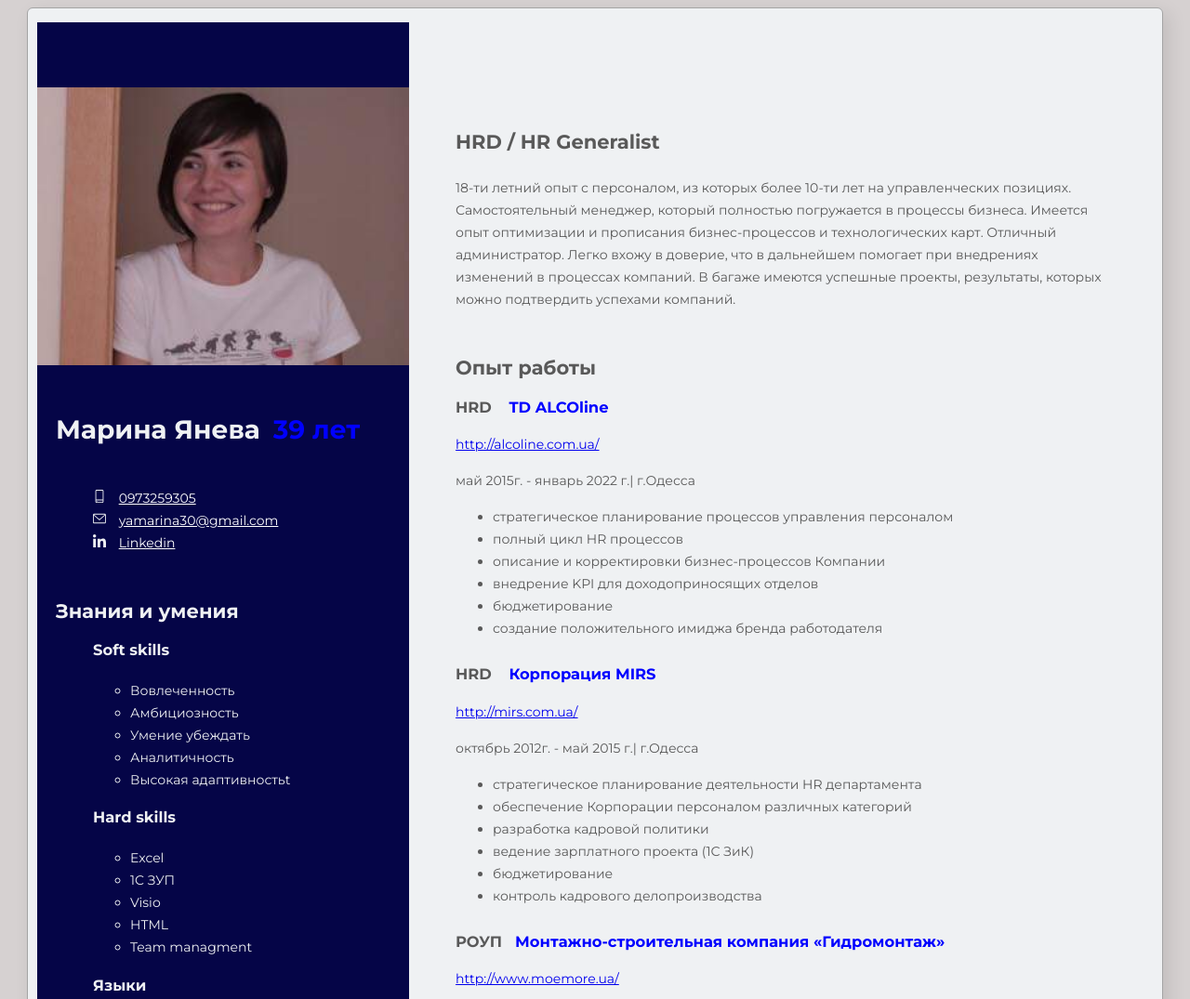
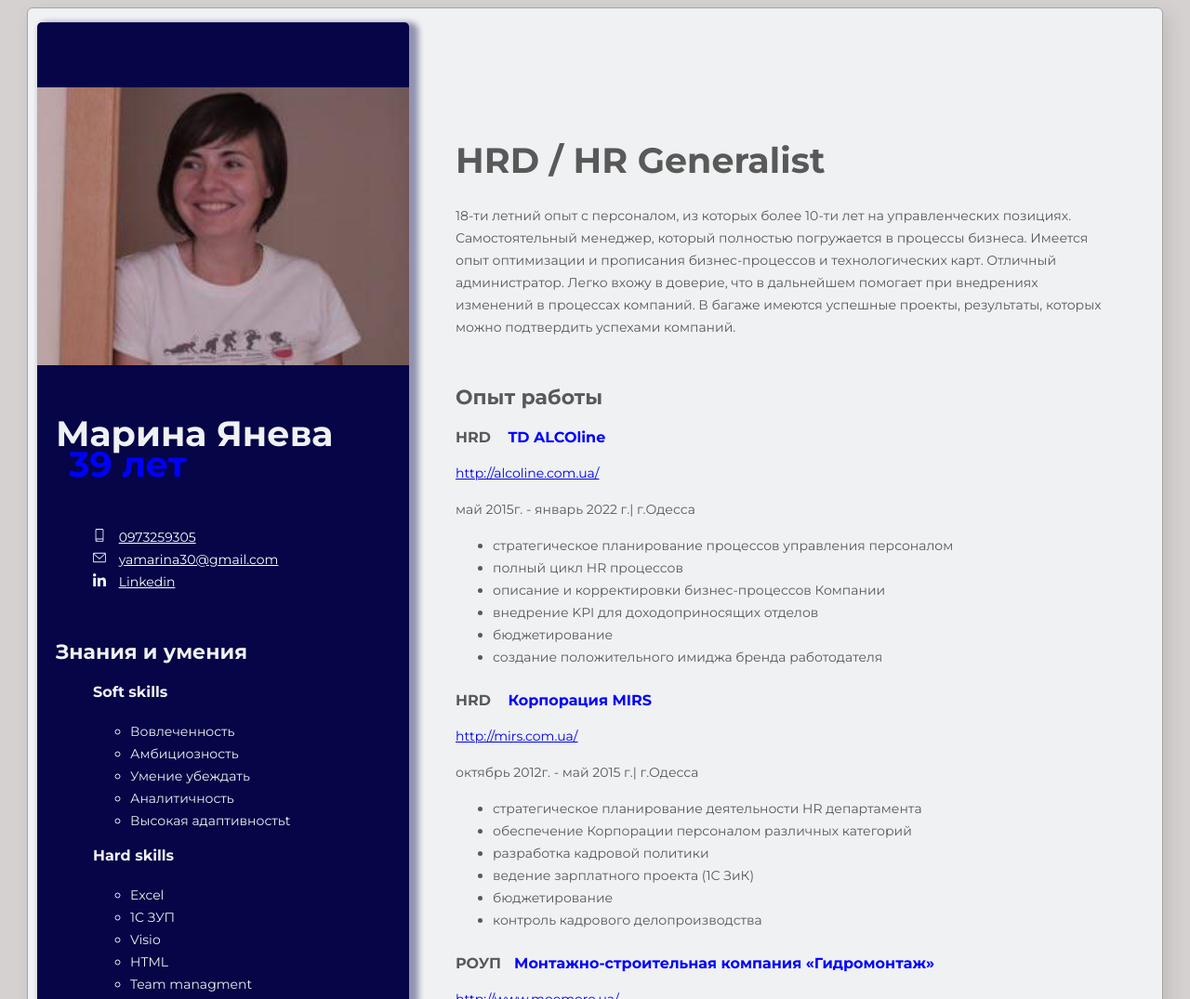
Before and after one commit to MarynaYa/cv_yaneva, a plain HTML site: page index.html in a window 1280 px wide. Shown: the top 1075 px of the page at 93% size. Drawn offline with Linux system fonts and the light colour scheme.

Commit message:
second-commit

```diff
--- a/styles/style.css
+++ b/styles/style.css
@@ -6,7 +6,6 @@ body {
     font-style: normal;
     color: #595959;
     background-color: #d6d1d1;
-
 }
 .box {
     display: flex;
@@ -20,28 +19,24 @@ body {
     margin: 0 auto;
     padding: 15px 10px;
 }
-.h1 {
+h1 {
     font-weight: 700;
     font-style: normal;
-    font-size: 45px;
+    font-size: 38px;
     line-height: 33px;
-    color: black;
 }
-.h2 {
+h2 {
     font-weight: 700;
     font-size: 22px;
     line-height: 27px;
+    margin-bottom: 20px;
 }
-.h3 {
+h3 {
     font-weight: 700;
     font-size: 16px;
     font-style: normal;
     line-height: 20px;
-    margin-top: 50px;
-    margin-bottom: 0;
-    margin-left: 0;
 }
-
 .basic {
     margin: 100px 50px;
 }
@@ -74,6 +69,8 @@ footer {
     width: 400px;
     color: rgba(239, 241, 243);
     background-color: rgb(5, 5, 71);
+    border-radius: 5px;
+    box-shadow: 6px 4px 6px 4px rgb(5, 5, 71, 0.4) ;
  }
  .photo {
      margin-top: 70px;
```
Also changed, not shown: index.html (+2 -1 lines).
